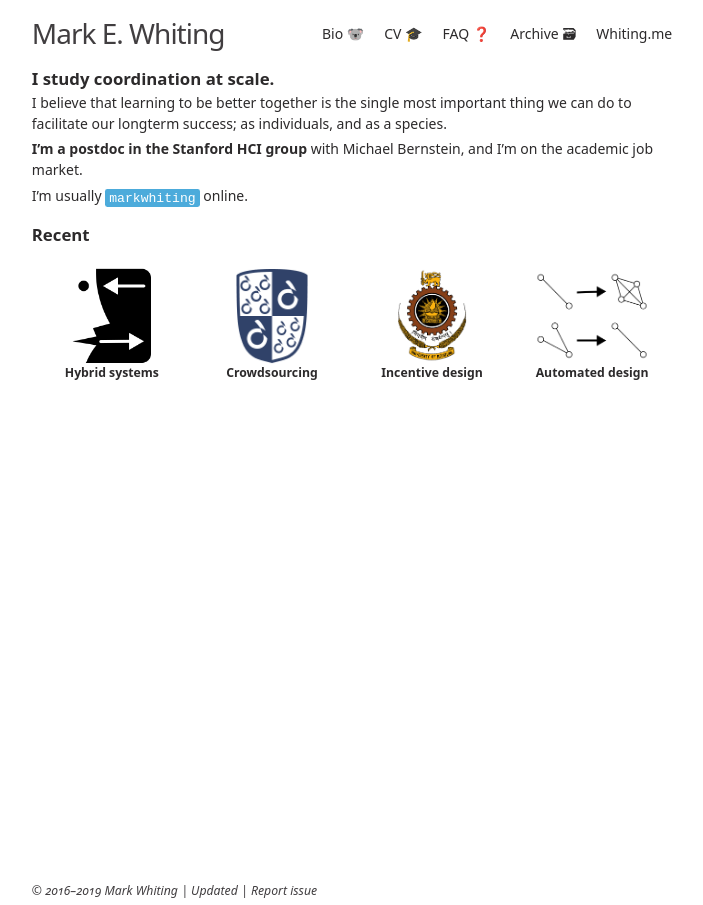
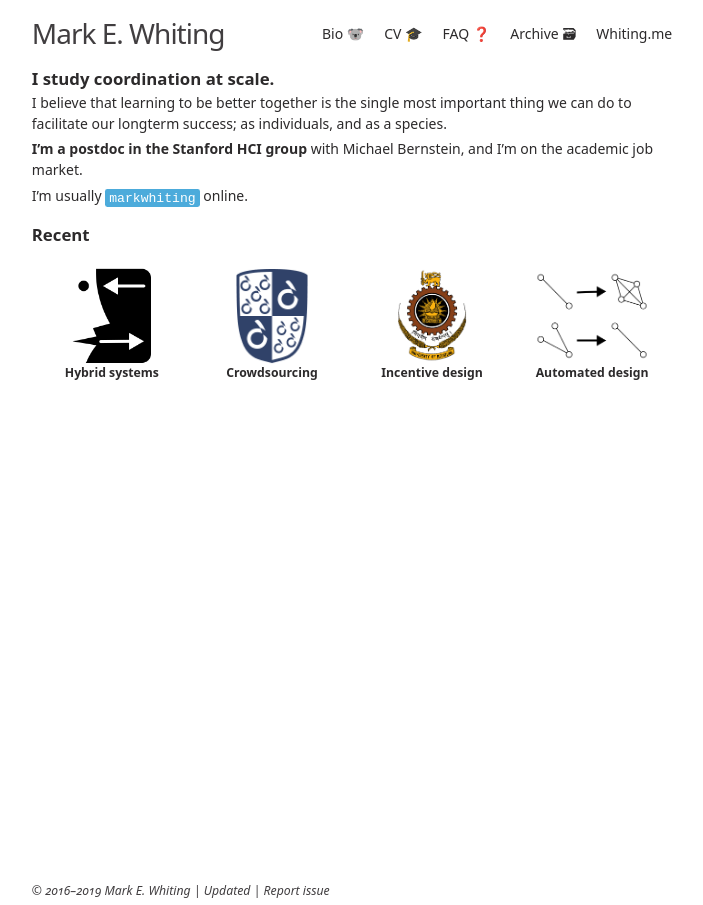
Before and after one commit to markwhiting/Whiting.me, a Jekyll site: the page built from index.md, in a window 1280 px wide. Shown: the whole page, without its empty margins (288-991 px from the left). Built offline with Jekyll 4.4.1, drawn with Linux system fonts in a browser that asks for light colours.

Commit message:
Improved footer generalizability

```diff
--- a/_includes/footer.html
+++ b/_includes/footer.html
@@ -2,7 +2,7 @@
   <data class="u-url" href="{{ "/" | relative_url }}"></data>
 
   <div class="wrapper note light clean noPrint">
-    ©  2016–{{site.time | date: "%Y"}} <a href="mailto:Mark@Whiting.me">Mark Whiting</a> | Updated <span class="upDate"></span> | <a href="https://github.com/markwhiting/Whiting.me/issues/new">Report issue</a>
+    ©  2016–{{site.time | date: "%Y"}} <a href="mailto:{{site.email | escape }}">{{ site.title | escape }}</a> | Updated <span class="upDate"></span> | <a href="https://github.com/markwhiting/Whiting.me/issues/new">Report issue</a>
     <!-- <h2 class="footer-heading">{{ site.title | escape }}</h2>
 
     <div class="footer-col-wrapper">
```
